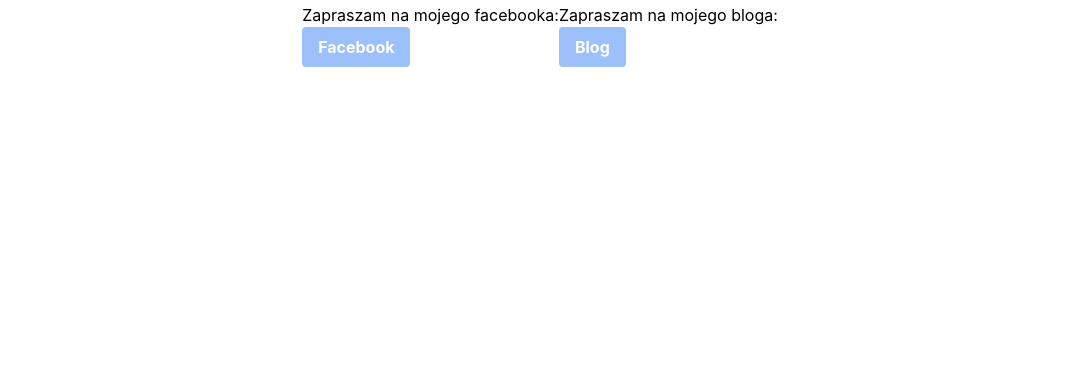
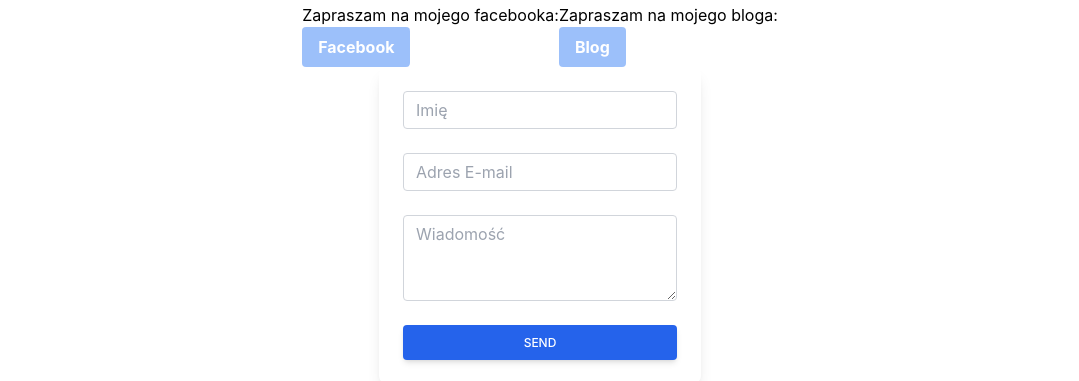
Before and after one commit to LukaszPietrzykowski16/szydelkowa-pasja, a Next.js app: page / in a window 1280 px wide. Shown: the part 3205-3586 px from the top of the page, without its empty margins (100-1179 px from the left). Before the commit the page ends 3272 px from the top, so only its background shows below. Built offline with nearby package versions, Linux system fonts and the light colour scheme.

Commit message:
form component

```diff
--- /dev/null
+++ b/pages/components/Form.jsx
@@ -0,0 +1,92 @@
+import React from 'react'
+
+function Form() {
+  return (
+    <div className='flex justify-center align-center w-full'>
+<div className="block p-6 rounded-lg shadow-lg bg-white max-w-md">
+  <form>
+    <div className="form-group mb-6">
+      <input type="text" className="form-control block
+        w-full
+        px-3
+        py-1.5
+        text-base
+        font-normal
+        text-gray-700
+        bg-white bg-clip-padding
+        border border-solid border-gray-300
+        rounded
+        transition
+        ease-in-out
+        m-0
+        focus:text-gray-700 focus:bg-white focus:border-blue-600 focus:outline-none" id="exampleInput7"
+        placeholder="Imię"/>
+    </div>
+    <div className="form-group mb-6">
+      <input type="email" className="form-control block
+        w-full
+        px-3
+        py-1.5
+        text-base
+        font-normal
+        text-gray-700
+        bg-white bg-clip-padding
+        border border-solid border-gray-300
+        rounded
+        transition
+        ease-in-out
+        m-0
+        focus:text-gray-700 focus:bg-white focus:border-blue-600 focus:outline-none" id="exampleInput8"
+        placeholder="Adres E-mail"/>
+    </div>
+    <div className="form-group mb-6">
+      <textarea
+      className="
+        form-control
+        block
+        w-full
+        px-3
+        py-1.5
+        text-base
+        font-normal
+        text-gray-700
+        bg-white bg-clip-padding
+        border border-solid border-gray-300
+        rounded
+        transition
+        ease-in-out
+        m-0
+        focus:text-gray-700 focus:bg-white focus:border-blue-600 focus:outline-none
+      "
+      id="exampleFormControlTextarea13"
+      rows="3"
+      placeholder="Wiadomość"
+    ></textarea>
+    </div>
+    <button type="submit" className="
+      w-full
+      px-6
+      py-2.5
+      bg-blue-600
+      text-white
+      font-medium
+      text-xs
+      leading-tight
+      uppercase
+      rounded
+      shadow-md
+      hover:bg-blue-700 hover:shadow-lg
+      focus:bg-blue-700 focus:shadow-lg focus:outline-none focus:ring-0
+      active:bg-blue-800 active:shadow-lg
+      transition
+      duration-150
+      ease-in-out">Send</button>
+  </form>
+</div>
+
+
+    </div>
+  )
+}
+
+export default Form
--- a/pages/index.js
+++ b/pages/index.js
@@ -4,6 +4,7 @@
 import Contact from './components/Contact'
 import FirstPanel from './components/FirstPanel'
 import FirstPanelStripes from './components/FirstPanelStripes'
+import Form from './components/Form'
 import Front from './components/Front'
 import Navigation from './components/Navigation'
 import SecondPanel from './components/SecondPanel'
@@ -28,6 +29,7 @@
       <ThirdPanelStripes />
       <ThirdPanel />
       <Contact />
+      <Form />
     </>
 
   )
```
